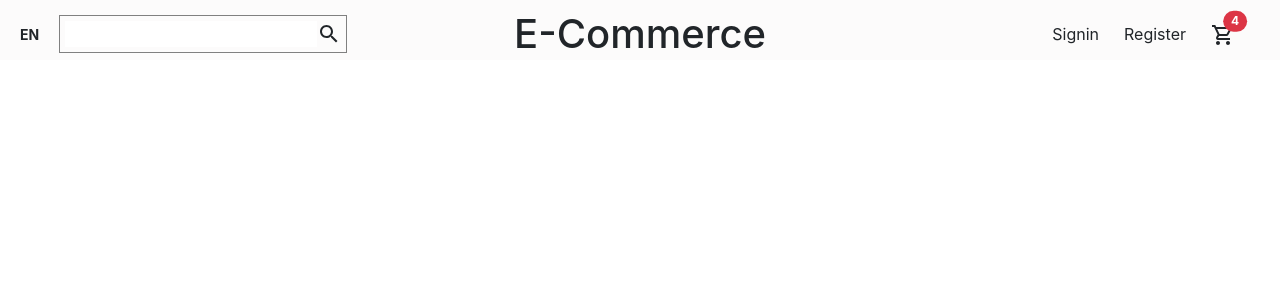
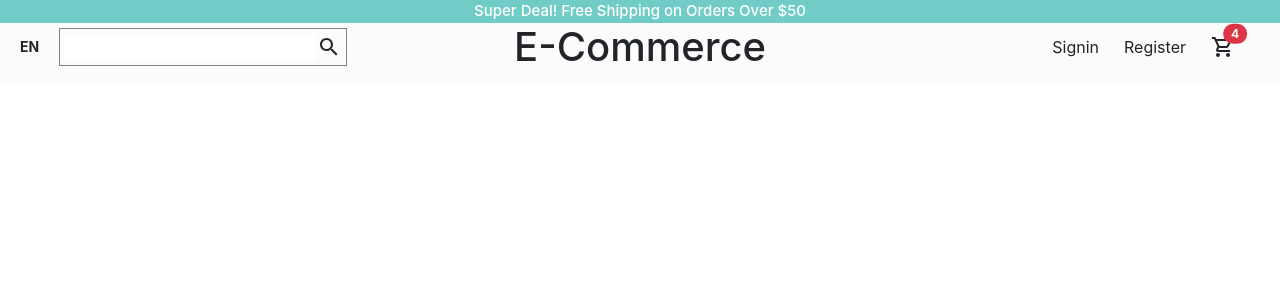
Before and after one commit to Abdurehman339/E-Commerce-App, a React (Create React App) app in the folder client/: page / in a window 1280 px wide. Shown: the top 300 px of the page. Built offline with nearby package versions, Linux system fonts and the light colour scheme.

Commit message:
Added Announcement bar

```diff
--- /dev/null
+++ b/client/src/Components/Announcement.jsx
@@ -0,0 +1,23 @@
+import React from 'react'
+import styled from 'styled-components'
+
+const  Container = styled.div`
+  margin: 0;
+  padding: 0;
+  background-color: #71ccc7;
+  color: white;
+  font-size: 15px;
+  font-weight: 500;
+  display: flex;
+  align-items: center;
+  justify-content: center;
+`
+const Announcement = () => {
+  return (
+    <Container>
+        Super Deal! Free Shipping on Orders Over $50
+    </Container>
+  )
+}
+
+export default Announcement
--- a/client/src/Components/Navbar.jsx
+++ b/client/src/Components/Navbar.jsx
@@ -9,7 +9,7 @@
 `
 
 const Wrapper = styled.div`
-  padding: 10px 20px;
+  padding: 0px 20px;
   display: flex;
   align-items: center;
   justify-content: center;
--- a/client/src/Pages/Home.jsx
+++ b/client/src/Pages/Home.jsx
@@ -1,10 +1,12 @@
 import React from 'react'
 import Navbar from '../Components/Navbar'
+import Announcement from '../Components/Announcement'
 
 const Home = () => {
   return (
     <div>
-        <Navbar/>
+      <Announcement/>
+      <Navbar/>
     </div>
   )
 }
```
